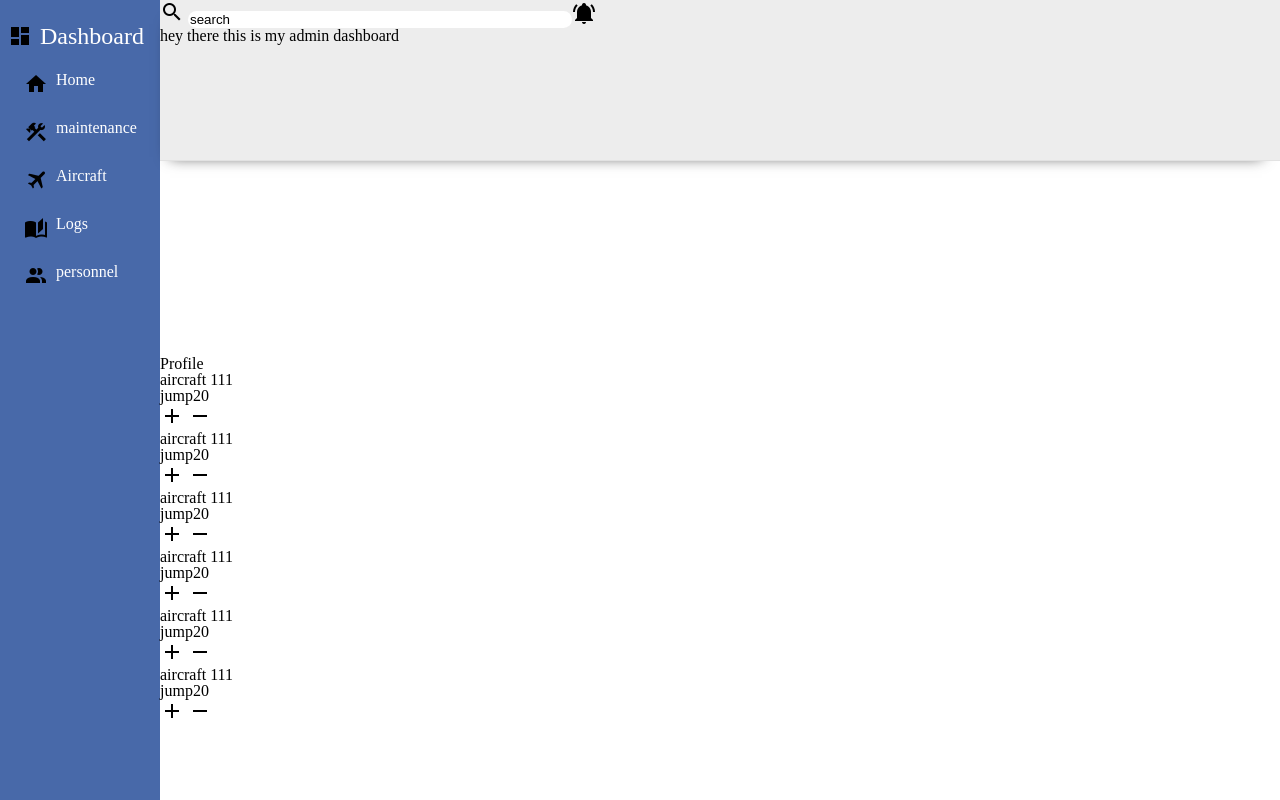
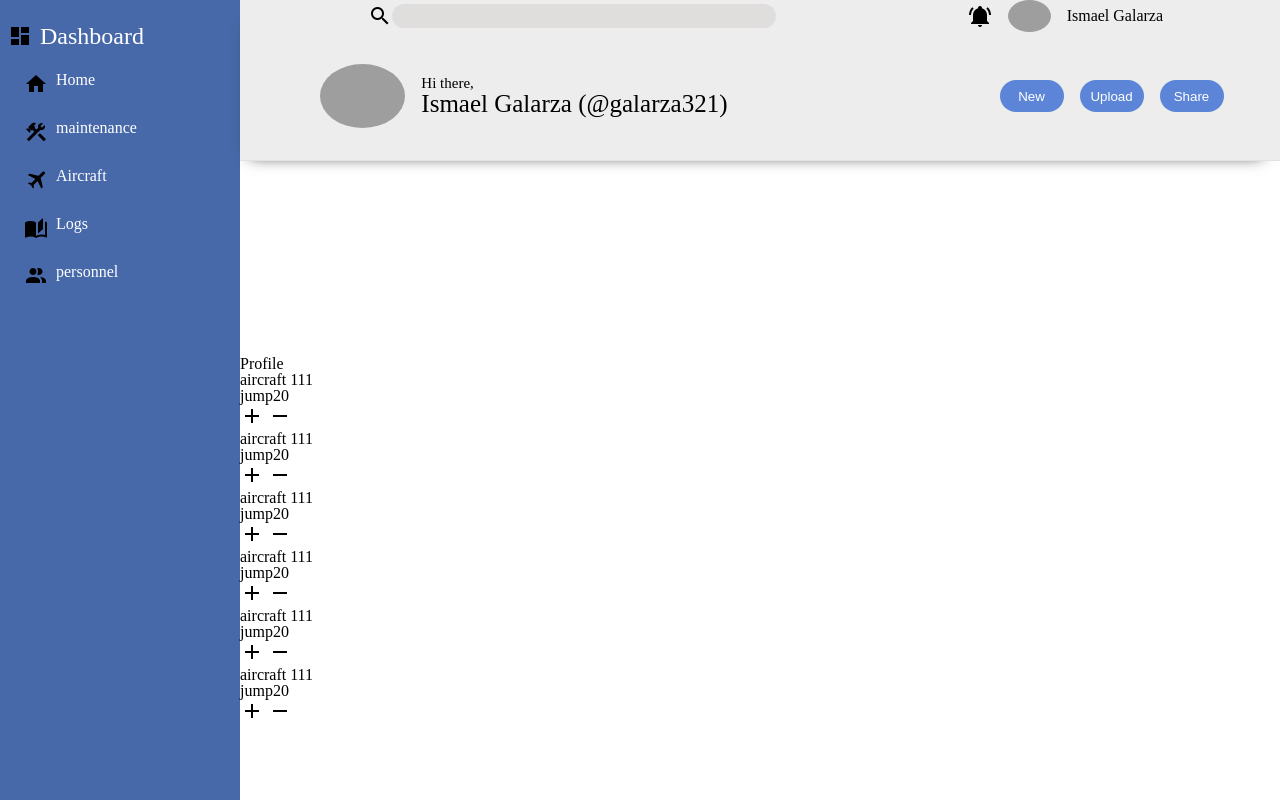
Before and after one commit to ismaelgalarza1/admin-dashboard, a plain HTML site: page index.html in a window 1280 px wide. Drawn offline with Linux system fonts and the light colour scheme; grey boxes are pictures that could not be loaded.

Commit message:
adjust padding for all imgs, text, and search bar

```diff
--- a/index.html
+++ b/index.html
@@ -40,20 +40,35 @@
       <div class="top-nav">
         <div class="search">
           <img src="icons/magnify.png" alt="mag" />
-          <input
-            type="search"
-            name="search"
-            autocomplete="off"
-            value="search"
+          <input type="search" name="search" autocomplete="off" value="" />
+        </div>
+        <div class="profileView">
+          <img class="bell" src="icons/bell-ring.png" alt="" />
+          <img
+            class="profilePic"
+            src="https://github.com/ismaelgalarza1.png"
+            alt="me"
+          />
+          <h5>Ismael Galarza</h5>
+        </div>
+      </div>
+
+      <div class="bottom">
+        <div class="bottom-nav">
+          <img
+            class="bottomPic"
+            src="https://github.com/ismaelgalarza1.png"
+            alt="me"
           />
         </div>
-        <div class="bell">
-          <img src="icons/bell-ring.png" alt="" />
+        <div class="log-text">
+          <h5 class="greeting">Hi there,</h5>
+          <p class="name">Ismael Galarza (@galarza321)</p>
         </div>
-      </div>
-      <div class="bottom">
-        <div class="bottom-nav">
-          <p>hey there this is my admin dashboard</p>
+        <div class="buttons">
+          <button class="new">New</button>
+          <button class="upload">Upload</button>
+          <button class="share">Share</button>
         </div>
       </div>
     </div>
--- a/style.css
+++ b/style.css
@@ -3,6 +3,9 @@
     --font-topDrawer: 22px;
     --font-color: white;
     --nav-color: rgba(206, 206, 206, 0.372);
+    --icons-color: white;
+    --search-bg: rgb(224, 221, 221);
+    --btn-color: #5c85d8;
 }
 
 body{
@@ -13,8 +16,9 @@ body{
     "side-drawer nav nav nav"
     "side-drawer content content content";
     grid-template-rows: .8fr 1fr;
-    grid-template-columns: 10rem 1fr 1fr 1fr;
+    grid-template-columns: 15rem 1fr 1fr 1fr;
 }
+
 .side-drawer{
     grid-area: side-drawer;
     background-color: var(--drawer-bg-color);
@@ -48,10 +52,18 @@ body{
     flex-direction: row;
     align-items: center;
 }
+.search{
+    display: flex;
+    flex-direction: row;
+    align-items: center;
+    padding-left: 8rem;
+}
 .search > input{
     border-radius: 25px;
+    height: 3vh;
     width: 30vw;
     border: none;
+    background-color: var(--search-bg);
 }
 
 .content{
@@ -61,3 +73,54 @@ body{
     display: flex;
     flex-direction: column;
 }
+.profileView{
+    display: flex;
+    flex-direction: row;
+    align-items:  center;
+    gap: 1rem;
+    padding-left: 10rem;
+}
+.profilePic{
+    height: 2rem ;
+    border-radius: 100%;
+}
+.bell{
+    padding-left: 2rem
+}
+.bottom{
+    display: flex;
+    flex-direction: row;
+    align-items: center;
+    gap: 1rem;
+    padding-left: 5rem ;
+    padding-top: 2rem;
+}
+.bottom-nav{
+    display: flex;
+    flex-direction: row;
+}
+
+.bottomPic{
+    height: 4rem;
+    border-radius: 100%;
+}
+.greeting {
+    font-size:  15px;
+}
+.name{
+    font-size: 25px;
+}
+.buttons{
+    display: flex;
+    flex-direction: row;
+    gap: 1rem;
+    padding-left: 16rem;
+}
+.new, .upload, .share {
+    background-color: var(--btn-color);
+    color: var(--font-color);
+    border-radius: 25px;
+    width: 5vw;
+    height: 4vh;
+    border: none;
+}
```
